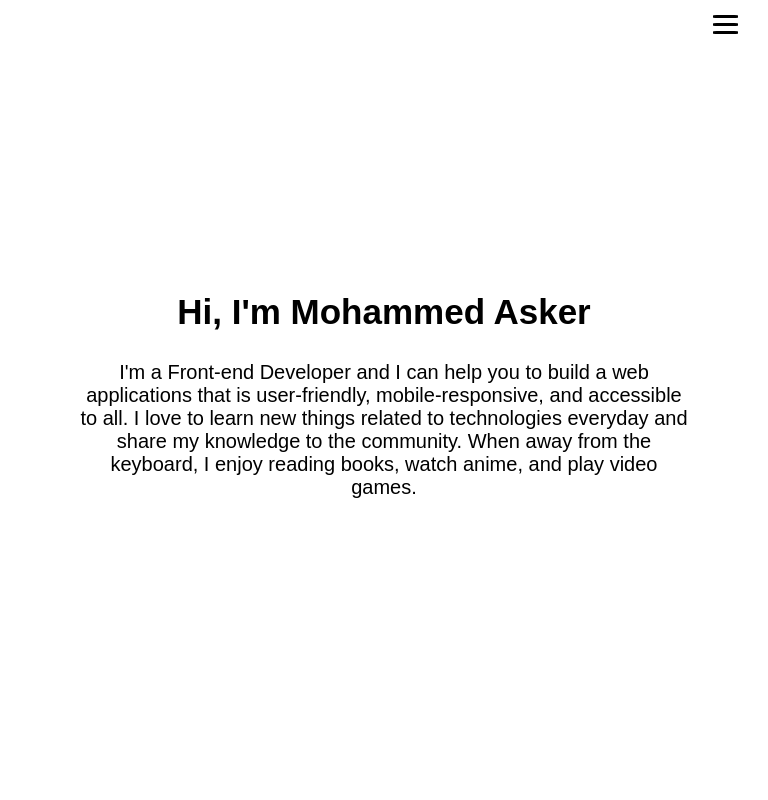
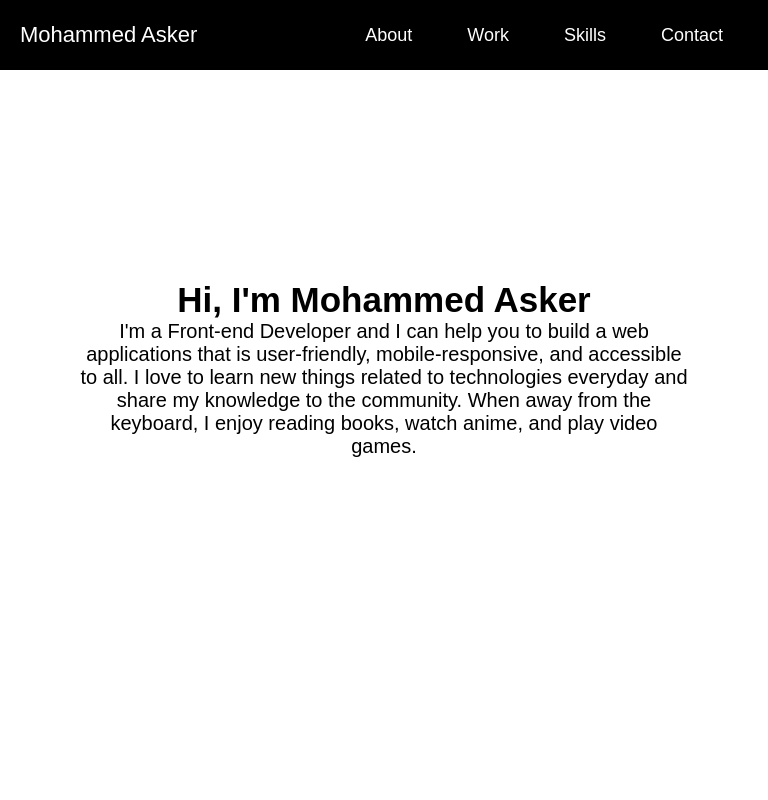
Before and after one commit to mohammedasker/mohammedasker.github.io, a plain HTML site: page index.html in a window 768 px wide. Shown: the top 800 px of the page. Drawn offline with Linux system fonts and the light colour scheme.

Commit message:
fixed navbar

```diff
--- a/index.html
+++ b/index.html
@@ -11,24 +11,19 @@
 </head>
 <body>
 
-
-	<div class="main">
-			<div id="topNav" class="navigation">
-					<span id="closebtn" onclick="navToggle()">
-						<span class="line1"></span>
-						<span class="line2"></span>
-						<span class="line3"></span>
-					</span>
-
-					<ul class="menulist">
-						<li><a class="menuitems" href="#welcome-section">About</a></li>
-						<li><a class="menuitems" href="#projects">Work</a></li>
-						<li><a class="menuitems" href="#skills">Skills</a></li>
-						<li><a class="menuitems" href="#contacts">Contact</a></li>
-					</ul>
-			</div>
-			<div id="main"></div>
-
+<nav class="navbar">
+		<span class="navbar-toggle" id="js-navbar-toggle">
+			<i class="fas fa-bars"></i>
+		</span>
+		<a href="#" class="logo">Mohammed Asker</a>
+		<ul class="main-nav" id="js-menu">
+			<li><a href="#welcome-section" class="nav-links">About</a></li>
+			<li><a href="#projects" class="nav-links">Work</a></li>
+			<li><a href="#skills" class="nav-links">Skills</a></li>
+			<li><a href="#contacts" class="nav-links">Contact</a></li>
+		</ul>
+		</nav>
+<div class="mobile">
 <section id="welcome-section">
 	<h1>Hi, I'm Mohammed Asker</h1>
 	<p>I'm a Front-end Developer and I can help you to build a web applications that is user-friendly, mobile-responsive,
@@ -106,50 +101,13 @@
 	<p>2019 &copy; All rights reserved.</p>
 </footer>
 </div>
+<script>
+let mainNav = document.getElementById("js-menu");
+let navBarToggle = document.getElementById("js-navbar-toggle");
 
-<script>
-		let nav = document.getElementById("topNav");
-		let main = document.getElementById("main");
-		let menu = document.getElementsByClassName("menuitems");
-		let close = document.getElementById("closebtn");
-
-		//default to measure if/else from
-		nav.style.height = "50px";
-		main.style.marginTop = "50px";
-		for (i = 0; i < menu.length; i++){menu[i].style.marginTop="100px";};
-
-		close.addEventListener("click", function(){
-		  let menuIcon = close.children;
-		  for (i = 0; i < menuIcon.length; i++){
-		  menuIcon[i].classList.toggle("active");
-		  }
-		});
-
-		function navToggle() {
-		  //to close
-		  if (nav.style.height <= "275px") {
-		  nav.style.height = "50px";
-		  main.style.marginTop = "50px";
-
-		  let i = 0;
-		  for (i = 0; i < menu.length; i++){
-		  menu[i].style.opacity="0.0";
-		  menu[i].style.marginTop="100px";
-		  };
-		  document.body.style.backgroundColor = "rgba(0,0,0,0.0)";
-		  }
-		  //to open
-		  else if (nav.style.height <= "50px") {
-		  nav.style.height = "275px";
-		  main.style.marginTop = "275px";
-		  let i = 0;
-		  for (i = 0; i < menu.length; i++){
-		  menu[i].style.opacity="1.0";
-		  menu[i].style.marginTop="0px";
-		  };
-		  document.body.style.backgroundColor = "rgba(0,0,0,0.4)";
-		  }
-		};
-		</script>
+navBarToggle.addEventListener("click", function() {
+mainNav.classList.toggle("active");
+});
+</script>
 </body>
 </html>
--- a/layout.css
+++ b/layout.css
@@ -1,14 +1,59 @@
-body {
-	font: 15px;
-	font-family: sans-serif;
+* {
+box-sizing: border-box;
 padding: 0;
 margin: 0;
 }
 
-.main {
+body {
+font-family: "Josefin Sans", sans-serif;
+}
+
+.mobile {
 	width: 80%;
 	overflow: hidden;
 	margin: auto;
+}
+
+.navbar {
+font-size: 18px;
+background-color: black;
+padding-bottom: 10px;
+}
+
+.main-nav {
+list-style-type: none;
+display: none;
+}
+
+.nav-links,
+.logo {
+text-decoration: none;
+color:white;
+}
+
+.main-nav li {
+text-align: center;
+margin: 15px auto;
+}
+
+.logo {
+display: inline-block;
+font-size: 22px;
+margin-top: 10px;
+margin-left: 20px;
+}
+
+.navbar-toggle {
+position: absolute;
+top: 10px;
+right: 20px;
+cursor: pointer;
+color: white;
+font-size: 24px;
+}
+
+.active {
+display: block;
 }
 
 #welcome-section {
@@ -100,7 +145,7 @@ footer p{
 	margin-bottom: 15px;
 }
 
-@media (max-width: 768px){
+@media screen and (min-width: 768px) {
 	p {font-size: 20px;
 	}
 	#welcome-section {
@@ -109,97 +154,39 @@ footer p{
 	footer p{
 		font-size: 14px;
 	}
-	.navigation {
-		width: 100%;
-		position: fixed;
-		z-index: 1;
-		top: 0;
-		left: 0;
-		background-color: white;
-		overflow: hidden;
-		transition: all 0.4s ease-in-out;
-		padding-top: 0px;
-		text-decoration: none;
-	}
-	.navigation a {
-		text-decoration: none;
-	}
-	.navigation ul {
-		text-decoration: none;
-		margin-top:30px;
-		text-align:center;
-		list-style:none;
-		margin-left:auto;
-		margin-right:auto;
-	}
-	.menulist {
-		width:200px;
-		text-decoration: none;
-	}
-	.line1, .line2, .line3 {
-		margin-top:5px;
-		background-color:black;
-		width:25px;
-		height:3px;
-		display:block;
-		position:relative;
-		opacity:1.0;
-		border-radius:15%;
-		transition: all .3s;
-	  }
-	  .line1.active {
-		transform: rotate(270deg);
-		opacity:0.0;
-		background-color:black;
-		top:5px;
+.navbar {
+display: flex;
+justify-content: space-between;
+padding-bottom: 0;
+height: 70px;
+align-items: center;
 }
 
-	  .line2.active {
-		transform: rotate(45deg);
-		background-color:black;
+.main-nav {
+display: flex;
+margin-right: 30px;
+flex-direction: row;
+justify-content: flex-end;
 }
 
-	  .line3.active {
-		transform: rotate(-45deg);
-		background-color:black;
-		top:-7px;
+.main-nav li {
+margin: 0;
 }
-	  .menuitems {
-		padding-top:12px;
-		padding-bottom:22px;
-		text-decoration: none;
-		list-style:none;
-		font-family: "Lato", sans-serif;
-		font-weight: 300;
-		font-size: 24px;
-		display: inline-block;
-		position:relative;
-		text-align:center;
-		color: black;
-		opacity:0.0;
-		transition: all .5s ease-in-out;
-		text-decoration: none;
+
+.nav-links {
+margin-left: 40px;
 }
-	#closebtn {
-		height:25px;
-		width:25px;
-		position: absolute;
-		top: 10px;
-		right: -20px;
-		text-decoration:none;
-		font-size: 36px !important;
-		margin-right: 50px;
-		z-index:100;
-		color:#fff;
-		cursor:pointer;
-		transition:background-position .3s;
+
+.logo {
+margin-top: 0;
 }
-	#main {
-		transition: margin-top .4s;
-		text-align:center;
-		margin:auto;
-		padding: 16px;
-		font-size:30px;
-		text-decoration: none;
+
+.navbar-toggle {
+display: none;
+}
+
+.logo:hover,
+.nav-links:hover {
+color: rgba(255, 255, 255, 1);
 }
 }
```
Lines whose indentation alone changed are shown as unchanged.
